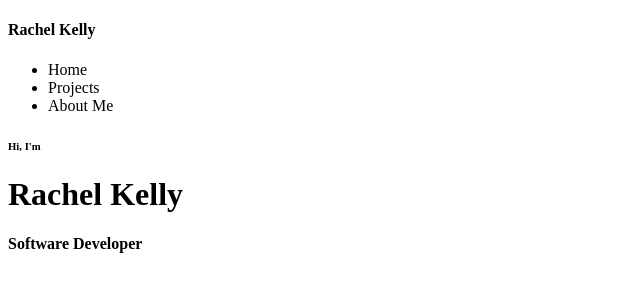
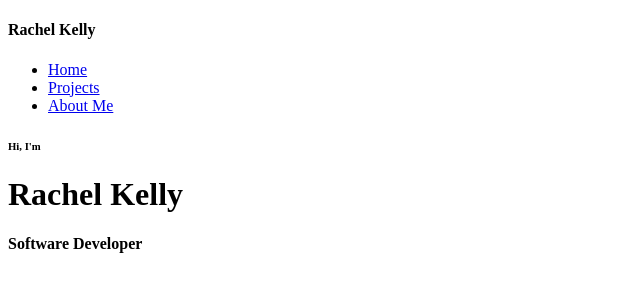
Before and after one commit to Momentum-Team-13/portfolio-racheldk, a plain HTML site: page index.html in a window 1280 px wide. Shown: the whole page, without its empty margins (0-640 px from the left). Drawn offline with Linux system fonts and the light colour scheme.

Commit message:
added nav on all pages

```diff
--- a/index.html
+++ b/index.html
@@ -9,11 +9,10 @@
 <body>
     <h4>Rachel Kelly</h4>
     <nav>
-        <!-- add the links to nav -->
         <ul>
-            <li>Home</li>
-            <li>Projects</li>
-            <li>About Me</li>
+            <li><a href="index.html">Home</a></li>
+            <li><a href="projects.html">Projects</a></li>
+            <li><a href="about-me.html">About Me</a></li>
         </ul>
     </nav>
     <!-- put a picture here -->
```
Also changed, not shown: about-me.html (+7 -0 lines), projects.html (+7 -0 lines).
